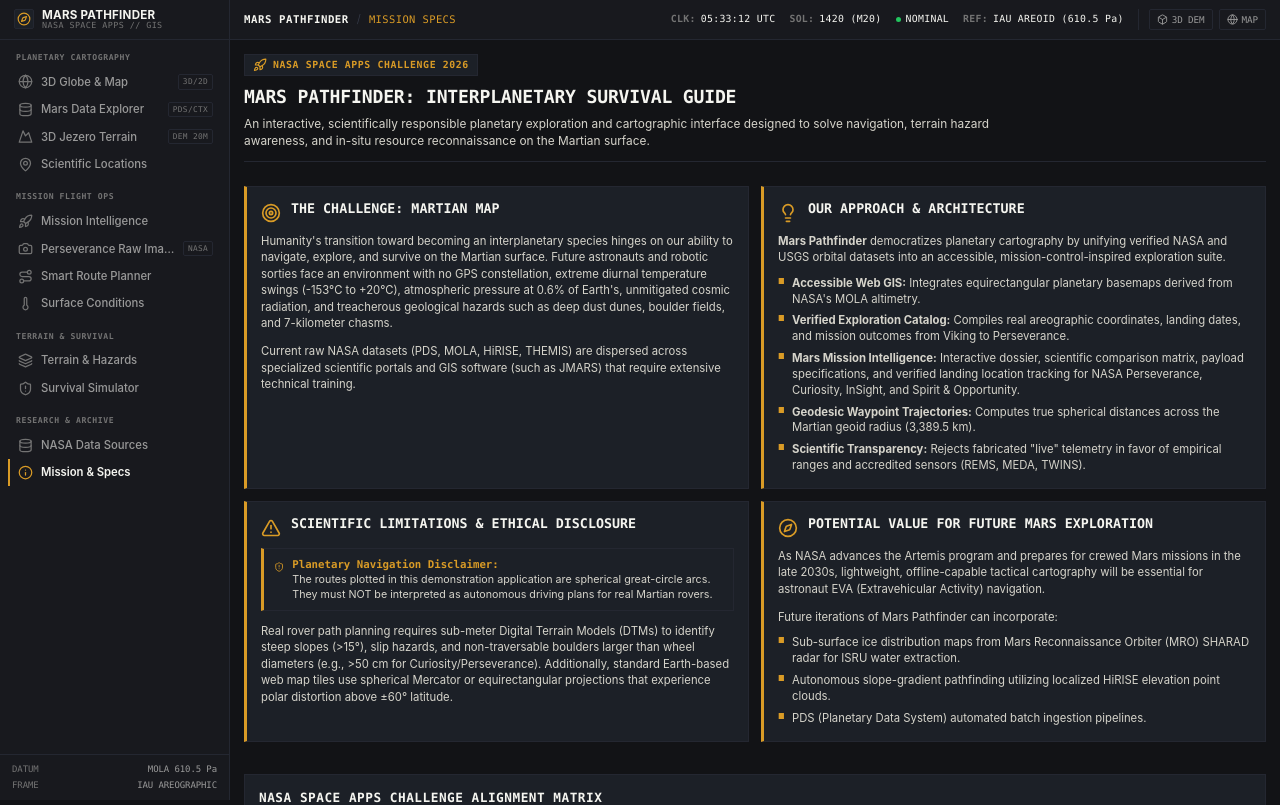
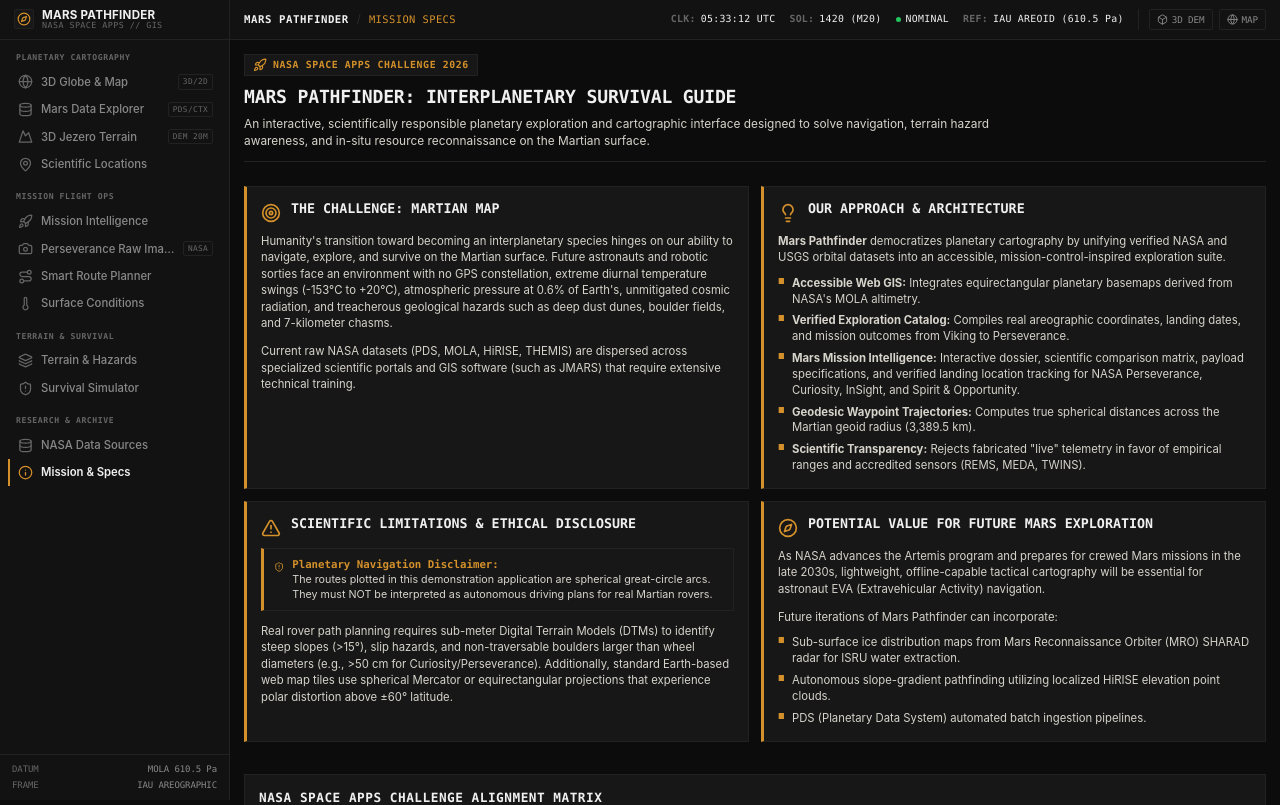
Before and after one commit to sayyedtoheedsayyedrafique-11/martian-map, a React (Vite) app: page /about in a window 1280 px wide. Shown: the top 805 px of the page. Built offline with nearby package versions, Linux system fonts and the light colour scheme.

Commit message:
style(ui-ux): enforce flat matte dark theme, zero glow, and hairline borders

```diff
--- a/src/components/Layout/Header.css
+++ b/src/components/Layout/Header.css
@@ -2,8 +2,8 @@
 
 .header {
   height: var(--header-height, 40px);
-  background: var(--bg-secondary, #18191e);
-  border-bottom: 1px solid var(--border-subtle, #242731);
+  background: var(--bg-secondary, #121212);
+  border-bottom: 1px solid var(--border-subtle, #222222);
   display: flex;
   align-items: center;
   justify-content: space-between;
--- a/src/components/Layout/Sidebar.css
+++ b/src/components/Layout/Sidebar.css
@@ -6,8 +6,8 @@
   left: 0;
   width: var(--sidebar-width, 230px);
   height: 100vh;
-  background: var(--bg-secondary, #18191e);
-  border-right: 1px solid var(--border-subtle, #242731);
+  background: var(--bg-secondary, #121212);
+  border-right: 1px solid var(--border-subtle, #222222);
   display: flex;
   flex-direction: column;
   z-index: 100;
@@ -17,12 +17,12 @@
 
 .sidebar__header {
   padding: 0 14px;
-  border-bottom: 1px solid var(--border-subtle, #242731);
+  border-bottom: 1px solid var(--border-subtle, #222222);
   display: flex;
   align-items: center;
   justify-content: space-between;
   height: var(--header-height, 40px);
-  background: var(--bg-secondary, #18191e);
+  background: var(--bg-secondary, #121212);
   box-sizing: border-box;
 }
 
--- a/src/components/MarsMap/MarsMap.css
+++ b/src/components/MarsMap/MarsMap.css
@@ -131,7 +131,7 @@
 .mars-map-canvas {
   position: relative;
   width: 100%;
-  background: #0f1115;
+  background: #0c0c0c;
   min-height: 400px;
 }
 
@@ -146,7 +146,7 @@
 .mars-leaflet-container {
   width: 100%;
   height: 100%;
-  background: #0f1115 !important;
+  background: #0c0c0c !important;
 }
 
 /* Loading overlay */
@@ -301,14 +301,14 @@
 
 .mars-popup-btn--primary {
   background: var(--accent-amber);
-  color: #0f1115;
+  color: #0c0c0c;
   border-color: var(--accent-amber);
   font-weight: 700;
 }
 
 .mars-popup-btn--primary:hover {
   background: var(--accent-amber-hover);
-  color: #0f1115;
+  color: #0c0c0c;
 }
 
 .mars-popup-footer {
--- a/src/index.css
+++ b/src/index.css
@@ -10,37 +10,37 @@
 
 :root {
   /* Minimal Dark Palette: Deep Matte & Flat Graphite (WCAG AA Compliant) */
-  --bg-space: #0d0d0d;
-  --bg-primary: #121316;
-  --bg-secondary: #18191e;
-  --bg-panel: #1c2027;
-  --bg-panel-elevated: #22252e;
-  --bg-panel-active: #282c37;
-  --bg-input: #101216;
+  --bg-space: #0c0c0c;
+  --bg-primary: #0c0c0c;
+  --bg-secondary: #121212;
+  --bg-panel: #171717;
+  --bg-panel-elevated: #1e1e1e;
+  --bg-panel-active: #242424;
+  --bg-input: #0e0e0e;
 
   /* Backwards-compatible aliases */
   --bg-card: var(--bg-panel);
   --bg-card-hover: var(--bg-panel-elevated);
   --bg-sidebar: var(--bg-secondary);
 
-  /* Typography: Crisp Off-White & Neutral Muted Gray */
-  --text-primary: #f5f5f0;
-  --text-primary-bright: #ededed;
+  /* Typography: Off-white (#f0f0f0), muted gray (#888888) */
+  --text-primary: #f0f0f0;
+  --text-primary-bright: #ffffff;
   --text-secondary: #d6d4cb;
-  --text-secondary-alt: #e8e8ed;
-  --text-muted: #999999;
-  --text-dim: #737373;
+  --text-secondary-alt: #b0b0b0;
+  --text-muted: #888888;
+  --text-dim: #666666;
 
-  /* Technical Amber Accents (Used strictly for active states / key telemetry, never glowing fills) */
-  --accent-amber: #d99b26;
+  /* Technical Amber (#d4912b) strictly for active items, zero glowing background fills */
+  --accent-amber: #d4912b;
   --accent-amber-tech: #d4912b;
-  --accent-amber-alt: #d97706;
-  --accent-amber-hover: #e5a93c;
+  --accent-amber-alt: #d4912b;
+  --accent-amber-hover: #e09d35;
   --accent-amber-dim: #b87a14;
   --accent-amber-subtle: transparent;
   --accent-amber-border: #d4912b;
 
-  /* Legacy yellow alias mapped to muted amber */
+  /* Legacy yellow alias mapped to technical amber */
   --accent-yellow: var(--accent-amber);
   --accent-yellow-hover: var(--accent-amber-hover);
   --accent-yellow-subtle: transparent;
@@ -68,17 +68,18 @@
   --status-online: var(--status-nominal);
   --status-processed: #38bdf8;
   --status-processed-subtle: transparent;
-  --status-illustrative: #d97706;
+  --status-illustrative: #d4912b;
   --status-illustrative-subtle: transparent;
-  --status-warning: #d97706;
+  --status-warning: #d4912b;
   --status-critical: #c53030;
   --status-telemetry: #38bdf8;
   --status-info: var(--status-telemetry);
 
-  /* Precision Console Hairlines (1px solid, ultra-thin quiet borders) */
-  --border-subtle: #242731;
-  --border-medium: #2a2e3a;
-  --border-strong: #373c4b;
+  /* Hairline Borders: Hairline #222222, active state #333333 */
+  --border-subtle: #222222;
+  --border-medium: #2a2a2a;
+  --border-strong: #333333;
+  --border-active: #333333;
 
   /* Legacy border aliases */
   --border-color: var(--border-subtle);
@@ -103,10 +104,10 @@
   --font-main: -apple-system, BlinkMacSystemFont, 'Segoe UI', 'Inter', Roboto, sans-serif;
   --font-mono: 'JetBrains Mono', 'SF Mono', 'Roboto Mono', 'Consolas', monospace;
 
-  /* Crisp Scientific Instrument Corners (max 4px radius, strictly no rounded pills) */
+  /* Strict 2px to 3px corner radius (no large pill shapes) */
   --radius-sm: 2px;
-  --radius-md: 4px;
-  --radius-lg: 4px;
+  --radius-md: 3px;
+  --radius-lg: 3px;
 
   /* Flat Matte Surfaces: ZERO box-shadows, ZERO glowing borders */
   --shadow-sm: none;
@@ -115,6 +116,14 @@
 
   --transition-fast: 100ms ease;
   --transition-normal: 150ms ease;
+}
+
+/* Global Reset: Force box-shadow: none !important and backdrop-filter: none !important */
+*, *::before, *::after,
+.card, .panel, .sidebar, .header, .modal, [class*="card"], [class*="panel"], [class*="drawer"], [class*="hud"], [class*="overlay"], [class*="badge"] {
+  box-shadow: none !important;
+  backdrop-filter: none !important;
+  -webkit-backdrop-filter: none !important;
 }
 
 /* --- Reset & Base --- */
--- a/src/pages/MarsExplorer.css
+++ b/src/pages/MarsExplorer.css
@@ -15,7 +15,7 @@
   gap: 12px;
   flex-wrap: wrap;
   padding: 4px 0 8px 0;
-  border-bottom: 1px solid var(--border-subtle, #242731);
+  border-bottom: 1px solid var(--border-subtle, #222222);
 }
 
 .mars-workstation__title-box {
@@ -40,7 +40,7 @@
   letter-spacing: 0.04em;
   color: var(--text-dim, #737373);
   background: transparent;
-  border: 1px solid var(--border-subtle, #242731);
+  border: 1px solid var(--border-subtle, #222222);
   padding: 2px 6px;
   border-radius: var(--radius-sm, 2px);
   text-transform: uppercase;
@@ -57,8 +57,8 @@
   display: flex;
   align-items: center;
   gap: 6px;
-  background: var(--bg-secondary, #18191e);
-  border: 1px solid var(--border-subtle, #242731);
+  background: var(--bg-secondary, #121212);
+  border: 1px solid var(--border-subtle, #222222);
   padding: 2px 5px;
   border-radius: var(--radius-sm, 2px);
 }
@@ -102,8 +102,8 @@
   display: flex;
   align-items: center;
   gap: 2px;
-  background: var(--bg-secondary, #18191e);
-  border: 1px solid var(--border-subtle, #242731);
+  background: var(--bg-secondary, #121212);
+  border: 1px solid var(--border-subtle, #222222);
   padding: 2px;
   border-radius: var(--radius-sm, 2px);
 }
@@ -142,8 +142,8 @@
   display: inline-flex;
   align-items: center;
   gap: 5px;
-  background: var(--bg-secondary, #18191e);
-  border: 1px solid var(--border-subtle, #242731);
+  background: var(--bg-secondary, #121212);
+  border: 1px solid var(--border-subtle, #222222);
   color: var(--text-muted, #999999);
   font-size: 0.70rem;
   font-family: var(--font-mono, monospace);
@@ -179,7 +179,7 @@
   width: 100%;
   height: clamp(620px, 78vh, 920px);
   background: var(--bg-space, #0d0d0d);
-  border: 1px solid var(--border-subtle, #242731);
+  border: 1px solid var(--border-subtle, #222222);
   border-radius: var(--radius-sm, 2px);
   overflow: hidden;
   box-shadow: none;
@@ -211,7 +211,7 @@
   left: 10px;
   z-index: 10;
   background: rgba(18, 19, 22, 0.92);
-  border: 1px solid var(--border-subtle, #242731);
+  border: 1px solid var(--border-subtle, #222222);
   padding: 3px 7px;
   border-radius: var(--radius-sm, 2px);
   font-size: 0.62rem;
@@ -225,8 +225,8 @@
   width: 0;
   max-width: 0;
   height: 100%;
-  background: var(--bg-secondary, #18191e);
-  border-left: 0 solid var(--border-subtle, #242731);
+  background: var(--bg-secondary, #121212);
+  border-left: 0 solid var(--border-subtle, #222222);
   display: flex;
   flex-direction: column;
   overflow-y: auto;
@@ -257,7 +257,7 @@
   flex-direction: column;
   gap: 5px;
   padding-bottom: 8px;
-  border-bottom: 1px solid var(--border-subtle, #242731);
+  border-bottom: 1px solid var(--border-subtle, #222222);
 }
 
 .mars-drawer-badge-row {
@@ -297,7 +297,7 @@
 
 .mars-drawer-close-btn {
   background: transparent;
-  border: 1px solid var(--border-subtle, #242731);
+  border: 1px solid var(--border-subtle, #222222);
   color: var(--text-muted, #999999);
   cursor: pointer;
   padding: 3px;
@@ -359,7 +359,7 @@
   gap: 5px;
   margin-top: 4px;
   padding-top: 8px;
-  border-top: 1px solid var(--border-subtle, #242731);
+  border-top: 1px solid var(--border-subtle, #222222);
 }
 
 .mars-drawer-actions-label {
@@ -382,7 +382,7 @@
   gap: 5px;
   padding: 5px 7px;
   background: transparent;
-  border: 1px solid var(--border-subtle, #242731);
+  border: 1px solid var(--border-subtle, #222222);
   border-radius: var(--radius-sm, 2px);
   color: var(--text-muted, #999999);
   font-size: 0.66rem;
@@ -422,7 +422,7 @@
 
 .mars-drawer-btn--ext {
   grid-column: span 2;
-  border-color: var(--border-subtle, #242731);
+  border-color: var(--border-subtle, #222222);
   color: var(--text-muted, #999999);
 }
 
@@ -441,8 +441,8 @@
 
 /* Locations Browser Section below the Workstation */
 .mars-locations-browser {
-  background: var(--bg-secondary, #18191e);
-  border: 1px solid var(--border-subtle, #242731);
+  background: var(--bg-secondary, #121212);
+  border: 1px solid var(--border-subtle, #222222);
   border-radius: var(--radius-sm, 2px);
   padding: 12px 14px;
   display: flex;
@@ -496,7 +496,7 @@
 
 .mars-cat-btn {
   background: transparent;
-  border: 1px solid var(--border-subtle, #242731);
+  border: 1px solid var(--border-subtle, #222222);
   color: var(--text-muted, #999999);
   font-size: 0.68rem;
   font-weight: 500;
@@ -528,7 +528,7 @@
 
 .mars-site-card {
   background: var(--bg-panel, #1c2027);
-  border: 1px solid var(--border-subtle, #242731);
+  border: 1px solid var(--border-subtle, #222222);
   border-radius: var(--radius-sm, 2px);
   padding: 8px 10px;
   display: flex;
@@ -589,12 +589,12 @@
   justify-content: space-between;
   gap: 6px;
   padding-top: 5px;
-  border-top: 1px solid var(--border-subtle, #242731);
+  border-top: 1px solid var(--border-subtle, #222222);
 }
 
 .mars-site-select-btn {
   background: transparent;
-  border: 1px solid var(--border-subtle, #242731);
+  border: 1px solid var(--border-subtle, #222222);
   color: var(--text-muted, #999999);
   padding: 2px 6px;
   font-size: 0.64rem;
@@ -624,7 +624,7 @@
     max-width: 100%;
     height: auto;
     border-left: none;
-    border-top: 1px solid var(--border-subtle, #242731);
+    border-top: 1px solid var(--border-subtle, #222222);
   }
 
   .mars-mission-drawer--open {
```
Also changed, not shown: test-scientific-platform.js (+9 -9 lines).
